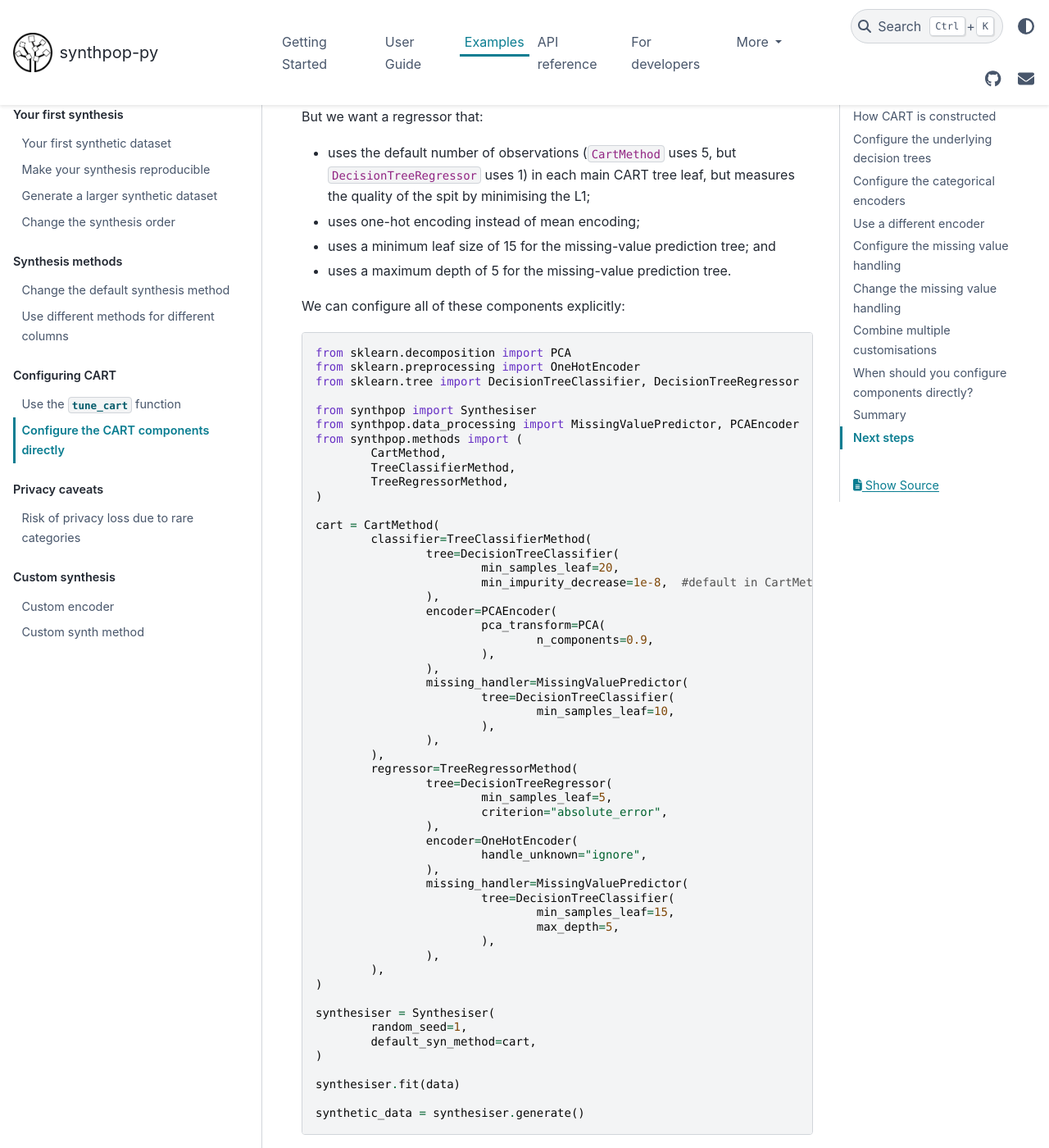
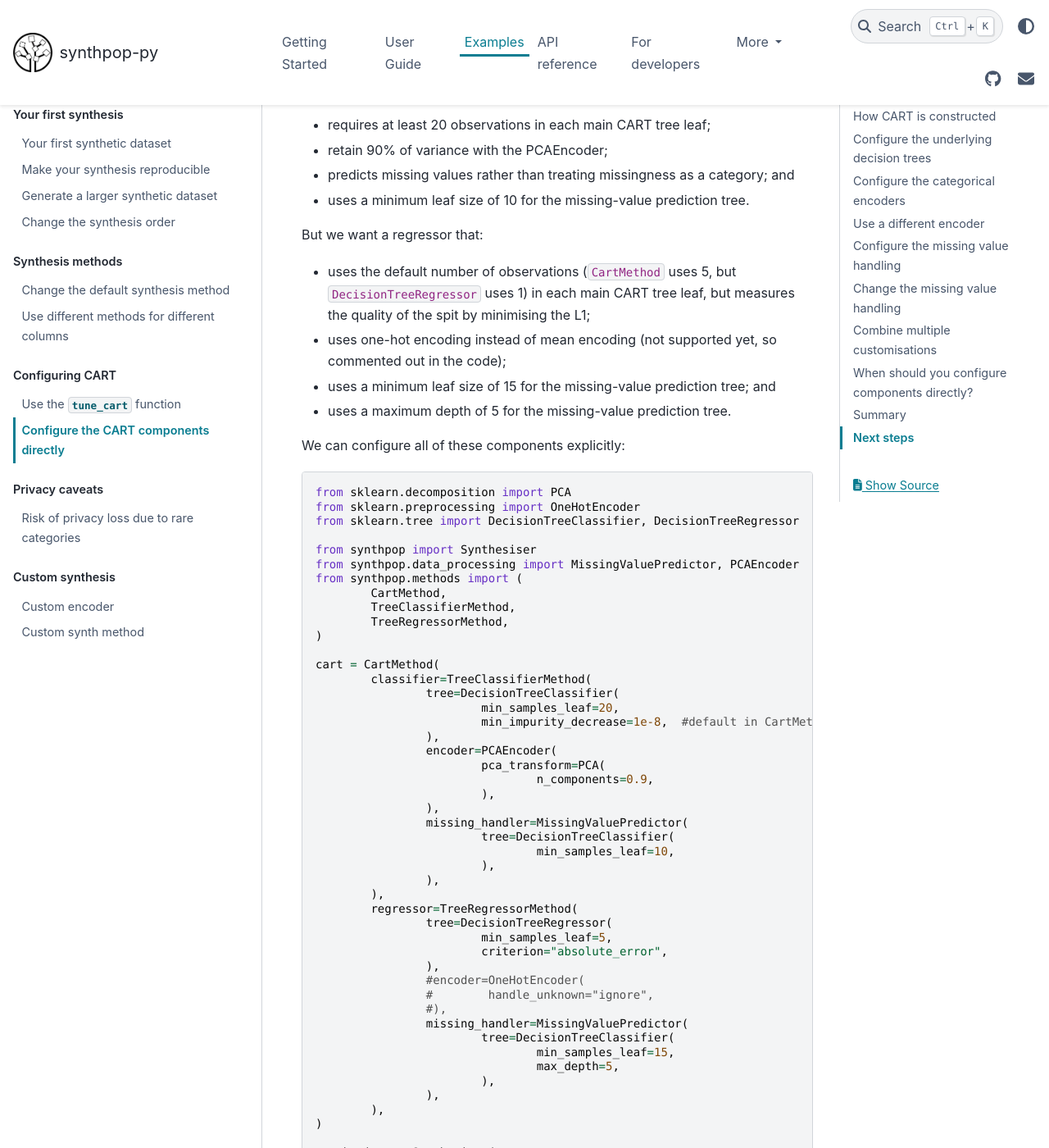
Before and after one commit to duonl/synthpop-py, a Sphinx documentation site: the page built from docs/source/examples/configure_cart_directly.md, in a window 1280 px wide and 1400 px high, scrolled down 8105 px. Shown: the whole window at 82% size. Built offline with Sphinx 7.4.7 and the PyData theme 0.15.4, drawn with Linux system fonts in a browser that asks for light colours; some of the changed text lies outside the part shown.

Commit message:
add warning to non-supported code

````diff
--- a/docs/source/examples/configure_cart_directly.md
+++ b/docs/source/examples/configure_cart_directly.md
@@ -141,6 +141,9 @@ This is something `tune_cart` deliberately does not expose. The convenience func
 For more information about the role of PCA in CART, see {ref}`User Guide 4.1.1: PCA encoding <411-pca-encoding>`. The `MeanEncoder` has no configuration options. For more information about how mean encoding works, see {ref}`User Guide 4.1.2: Mean encoding <412-mean-encoding>`.
 
 ## Use a different encoder
+```{warning}
+Using a different encoder does not work in version 0.1.2. This is likely to change in a newer version.
+```
 We are not limited to the encoders provided by synthpop-py. The `encoder` parameter accepts a transformer that follows the expected `scikit-learn` transformer interface.
 
 For example, we could use `scikit-learn's` {class}`OneHotEncoder <sklearn.preprocessing.OneHotEncoder>` instead of `MeanEncoder`:
@@ -236,7 +239,7 @@ Suppose we want to build a classifier that:
 
 But we want a regressor that:
 - uses the default number of observations (`CartMethod` uses 5, but `DecisionTreeRegressor` uses 1) in each main CART tree leaf, but measures the quality of the spit by minimising the L1;
-- uses one-hot encoding instead of mean encoding;
+- uses one-hot encoding instead of mean encoding (not supported yet, so commented out in the code);
 - uses a minimum leaf size of 15 for the missing-value prediction tree; and
 - uses a maximum depth of 5 for the missing-value prediction tree.
 
@@ -276,9 +279,9 @@ cart = CartMethod(
                         min_samples_leaf=5,
                         criterion="absolute_error",
                 ),
-                encoder=OneHotEncoder(
-                        handle_unknown="ignore",
-                ),
+                #encoder=OneHotEncoder(
+                #        handle_unknown="ignore",
+                #),
                 missing_handler=MissingValuePredictor(
                         tree=DecisionTreeClassifier(
                                 min_samples_leaf=15,
````
Also changed, not shown: other parts of docs/source/examples/configure_cart_directly.md (+1 -1 lines).
